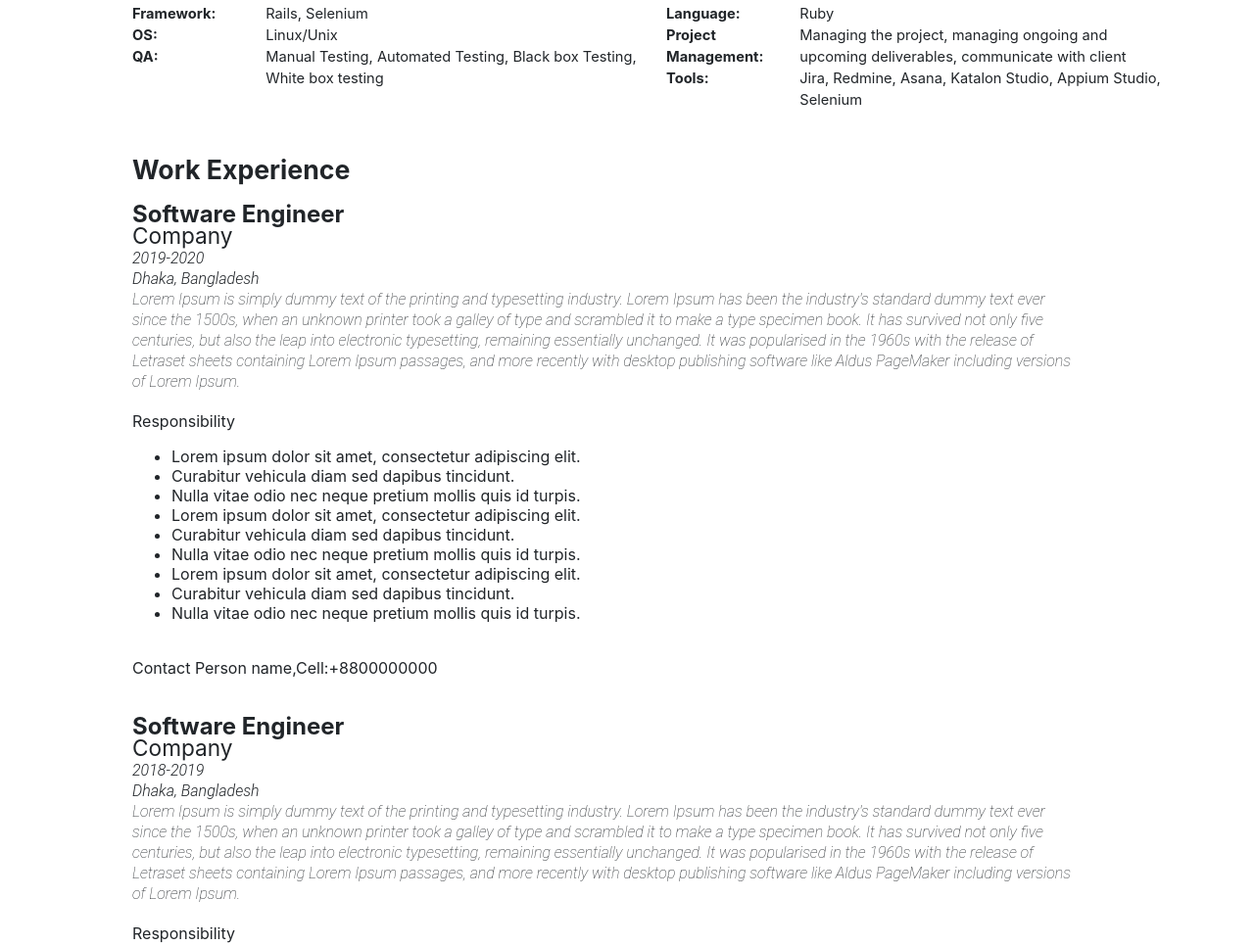
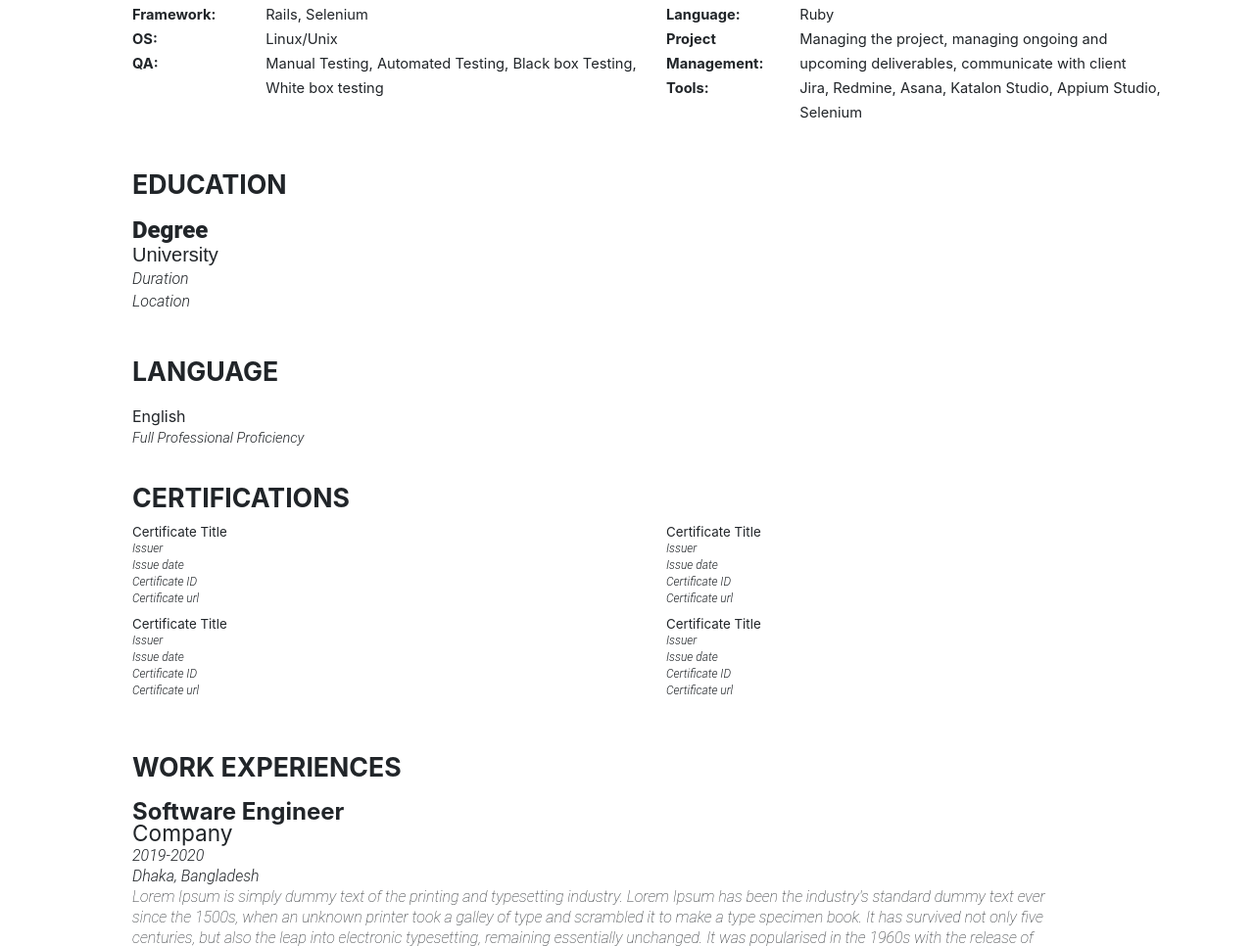
Before and after one commit to RajeshPerro/html-resume-template, a plain HTML site: page index.html in a window 1280 px wide. Shown: the part 625-1591 px from the top of the page at 98% size. Drawn offline with nearby package versions, Linux system fonts and the light colour scheme.

Commit message:
vesrsion 1.0 complete

```diff
--- a/css/style.css
+++ b/css/style.css
@@ -1,3 +1,8 @@
+/*for showing all print option in chrome printing dialogue box*/
+@page {
+    size: auto !important;
+}
+
 body {
     font-family: 'Roboto', sans-serif;
 }
@@ -7,7 +12,7 @@ body {
     margin-top: 40px;
 }
 
-/*custom font styles start*/
+/*custom font styles*/
 .thin-font-with-italic {
     font-family: 'Roboto Thin', sans-serif;
     font-style: italic;
@@ -24,11 +29,10 @@ body {
 
 .text-headline {
     font-size: 20pt;
+    text-transform: uppercase;
 }
 
-/*custom font styles end*/
-
-/*description start*/
+/*description*/
 #description {
     margin-bottom: 20px;
 }
@@ -60,9 +64,7 @@ body {
     width: 180px;
 }
 
-/*description end*/
-
-/*contact start*/
+/*contact*/
 #contact {
     background-color: #122b40;
 }
@@ -78,9 +80,7 @@ body {
     padding-top: 20px;
 }
 
-/*contact end*/
-
-/*work experience start*/
+/*work experience*/
 .work-experience-line-spacing {
     line-height: 20px;
 }
@@ -97,18 +97,91 @@ body {
     padding-top: 20px;
 }
 
-/*work experience end*/
-
-/*soft skills start*/
+/*soft skills*/
 #soft-skills-list {
     line-height: 42px;
 }
 
-/*soft skills end*/
+/*technical skill*/
+.technical-skills-font-size {
+    font-size: 11pt;
+    line-height: 25px;
+}
 
-/*technical skill start*/
-.technical-skills-font-size {
+/*education*/
+.education-details {
+    line-height: 23px;
+}
+
+.education-degree {
+    font-family: 'Roboto Black', sans-serif;
+    font-size: 18pt;
+}
+
+.education-university {
+    font-family: 'Roboto Bold', sans-serif;
+    font-size: 15pt;
+}
+
+.education-duration-and-location {
+    font-family: 'Roboto Light', sans-serif;
+    font-style: italic;
+}
+
+/*language*/
+.language-details {
+    line-height: 21px;
+}
+
+.language-proficiency {
+    font-family: 'Roboto Light', sans-serif;
+    font-style: italic;
     font-size: 11pt;
 }
 
-/*technical skill end*/
+/*certificates*/
+.certificates {
+    line-height: 21px;
+    font-size: 10pt;
+}
+
+.certificate-padding {
+    padding-bottom: 10px;
+    line-height: 16px;
+}
+
+.certificate-details {
+    font-family: 'Roboto Light', sans-serif;
+    font-style: italic;
+    font-size: 9pt;
+}
+
+/*reference*/
+.reference {
+    line-height: 21px;
+    font-size: 10pt;
+}
+
+.reference-padding {
+    padding-bottom: 10px;
+    line-height: 18px;
+}
+
+.reference-contact-info {
+    font-family: 'Roboto Light', sans-serif;
+    font-style: italic;
+    font-size: 9pt;
+}
+
+.reference-title {
+    font-family: 'Roboto Medium', sans-serif;
+    font-size: 14pt;
+}
+.reference-designation {
+    font-family: 'Roboto Regular', sans-serif;
+    font-size: 13pt;
+}
+.reference-company {
+    font-family: 'Roboto Regular', sans-serif;
+    font-size: 12pt;
+}
--- a/index.html
+++ b/index.html
@@ -2,8 +2,9 @@
 <html lang="en" dir="ltr">
 <head>
     <meta charset="utf-8">
-    <title></title>
+    <title>HTML Resume Template</title>
     <link rel="stylesheet" href="css/style.css">
+    <link rel="stylesheet" media="print" href="css/print.css"/>
     <link rel="stylesheet" href="https://stackpath.bootstrapcdn.com/bootstrap/4.5.0/css/bootstrap.min.css"
           integrity="sha384-9aIt2nRpC12Uk9gS9baDl411NQApFmC26EwAOH8WgZl5MYYxFfc+NcPb1dKGj7Sk" crossorigin="anonymous">
     <link href="https://stackpath.bootstrapcdn.com/font-awesome/4.7.0/css/font-awesome.min.css" rel="stylesheet"
@@ -106,10 +107,72 @@
     </div>
     <!--technical skills end-->
 
+    <!--    education start-->
+    <div class="row left-and-top-space">
+        <div class="col-12">
+            <p class="text-headline"><strong>Education</strong></p>
+        </div>
+        <div class="col-12 education-details">
+            <span class="education-degree">Degree</span> <br>
+            <span class="education-university">University</span> <br>
+            <span class="education-duration-and-location">Duration</span> <br>
+            <span class="education-duration-and-location">Location</span>
+        </div>
+    </div>
+    <!--    education end-->
+
+    <!--    language start-->
+    <div class="row left-and-top-space">
+        <div class="col-12">
+            <p class="text-headline"><strong>Language</strong></p>
+        </div>
+        <div class="col-12 language-details">
+            <span>English</span> <br>
+            <span class="language-proficiency">Full Professional Proficiency</span>
+        </div>
+    </div>
+    <!--    language end-->
+
+    <!--    certificate start-->
+    <div class="row left-and-top-space certificates">
+        <div class="col-12">
+            <p class="text-headline"><strong>Certifications</strong></p>
+        </div>
+        <div class="col-6 certificate-padding">
+            <span>Certificate Title</span> <br>
+            <span class="certificate-details">Issuer</span> <br>
+            <span class="certificate-details">Issue date</span> <br>
+            <span class="certificate-details">Certificate ID</span> <br>
+            <span class="certificate-details">Certificate url</span>
+        </div>
+        <div class="col-6 certificate-padding">
+            <span>Certificate Title</span> <br>
+            <span class="certificate-details">Issuer</span> <br>
+            <span class="certificate-details">Issue date</span> <br>
+            <span class="certificate-details">Certificate ID</span> <br>
+            <span class="certificate-details">Certificate url</span>
+        </div>
+        <div class="col-6 certificate-padding">
+            <span>Certificate Title</span> <br>
+            <span class="certificate-details">Issuer</span> <br>
+            <span class="certificate-details">Issue date</span> <br>
+            <span class="certificate-details">Certificate ID</span> <br>
+            <span class="certificate-details">Certificate url</span>
+        </div>
+        <div class="col-6 certificate-padding">
+            <span>Certificate Title</span> <br>
+            <span class="certificate-details">Issuer</span> <br>
+            <span class="certificate-details">Issue date</span> <br>
+            <span class="certificate-details">Certificate ID</span> <br>
+            <span class="certificate-details">Certificate url</span>
+        </div>
+    </div>
+    <!--    certificate end-->
+
     <!--work experience start-->
     <div class="row left-and-top-space" id="work-experience">
         <div class="col-12">
-            <p class="text-headline"><strong>Work Experience</strong></p>
+            <p class="text-headline"><strong>Work Experiences</strong></p>
         </div>
         <div class="col-11 work-experience-line-spacing">
             <span class="designation"><strong>Software Engineer</strong></span> <br>
@@ -167,6 +230,37 @@
         </div>
     </div>
     <!--work experience end-->
+
+    <!--    reference start-->
+    <div class="row left-and-top-space reference">
+        <div class="col-12">
+            <p class="text-headline"><strong>References</strong></p>
+        </div>
+        <div class="col-6 reference-padding">
+            <span class="reference-title">Reference name</span> <br>
+            <span class="reference-designation">Designation</span> <br>
+            <span class="reference-company">Company</span> <br>
+            <span class="reference-contact-info">email</span> <br>
+            <span class="reference-contact-info">phone</span>
+        </div>
+        <div class="col-6 reference-padding">
+            <span class="reference-title">Reference name</span> <br>
+            <span class="reference-designation">Designation</span> <br>
+            <span class="reference-company">Company</span> <br>
+            <span class="reference-contact-info">email</span> <br>
+            <span class="reference-contact-info">phone</span>
+        </div>
+    </div>
+    <!--    reference end-->
+
+    <div>
+        <div style="float: right; opacity: 0.2;">
+            <a href="https://github.com/sraskin/html-resume-template" target="_blank">
+                <i class="fa fa-github" aria-hidden="true">&nbsp;sraskin</i>
+            </a>
+        </div>
+    </div>
+
 </div>
 </body>
 </html>
```
